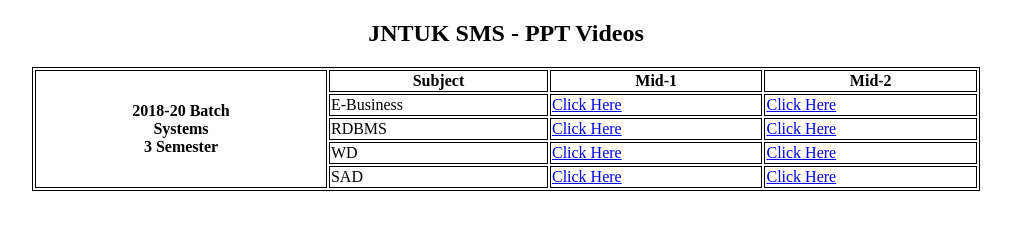
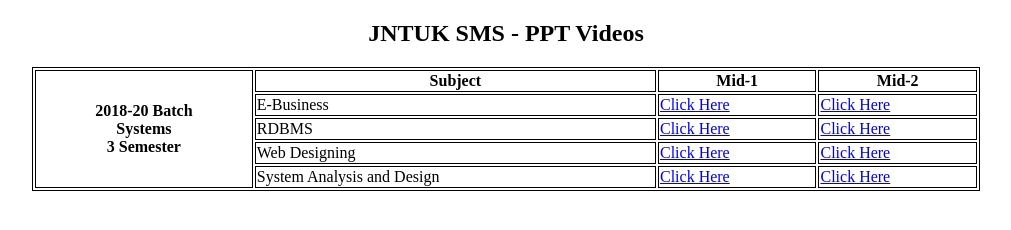
Before and after one commit to SubrahmanyamAchanta/SubrahmanyamAchanta, a plain HTML site: page index.html in a window 1280 px wide. Shown: the whole page, without its empty margins (134-1145 px from the left). Drawn offline with Linux system fonts and the light colour scheme.

Commit message:
Update index.html

```diff
--- a/index.html
+++ b/index.html
@@ -31,12 +31,12 @@
 	<td><a href = 'https://www.youtube.com/playlist?list=PL3D1BESzYOqXoJIsFoya_f_LVv5ezfj1n' target="_blank"> Click Here </a> </td>
   </tr>
     <tr>
-    <td>WD</td>
+    <td>Web Designing</td>
     <td><a href = 'https://www.youtube.com/playlist?list=PL3D1BESzYOqXSqg4FrRBzjYgOpUUImROY' target="_blank"> Click Here </a> </td>
 	<td><a href = 'https://www.youtube.com/playlist?list=PL3D1BESzYOqU7EsErudvXVY8FKYf-lQj9' target="_blank"> Click Here </a> </td>
   </tr>
     <tr>
-    <td>SAD</td>
+    <td>System Analysis and Design</td>
     <td><a href = 'https://www.youtube.com/playlist?list=PL3D1BESzYOqVGrwEHpOeAzuYY0dpGfzE8' target="_blank"> Click Here </a> </td>
 	<td><a href = 'https://www.youtube.com/playlist?list=PL3D1BESzYOqVTeOK8-B2W-sN1DnKGo8MR' target="_blank"> Click Here </a> </td>
   </tr>
```
